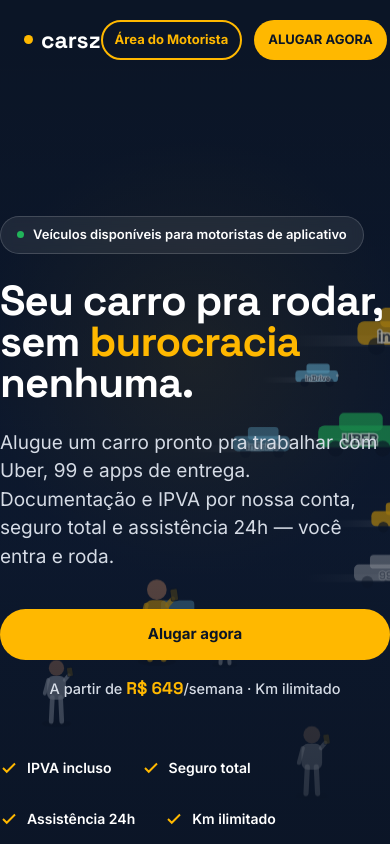
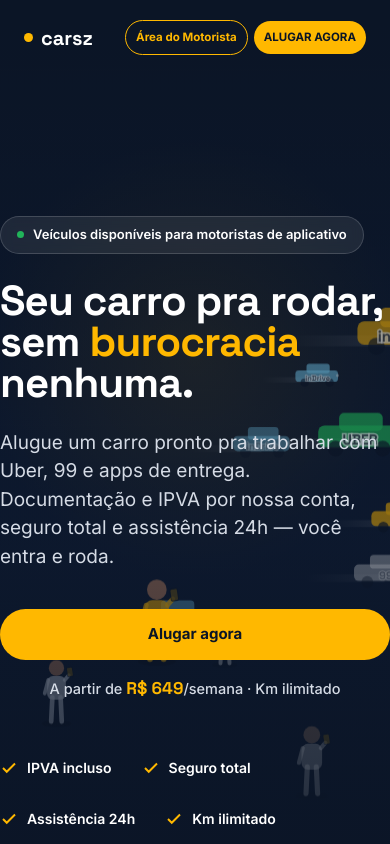
Before and after one commit to trackingyouclub-gif/carsz-site, a plain HTML site: page index.html in a window 390 px wide. Shown: the top 844 px of the page. Drawn offline with Linux system fonts and the light colour scheme.

Commit message:
Add files via upload

```diff
--- a/index.html
+++ b/index.html
@@ -228,6 +228,11 @@
   }
   @media (prefers-reduced-motion:reduce){
     *{animation:none!important;transition:none!important;}
+  }
+  @media (max-width:480px){
+    .nav-actions{gap:6px;}
+    .nav-actions .btn,.nav-actions .btn-driver{padding:8px 10px;font-size:11.5px;border-width:1.5px;}
+    .logo{font-size:20px;}
   }
 </style>
 </head>
```
